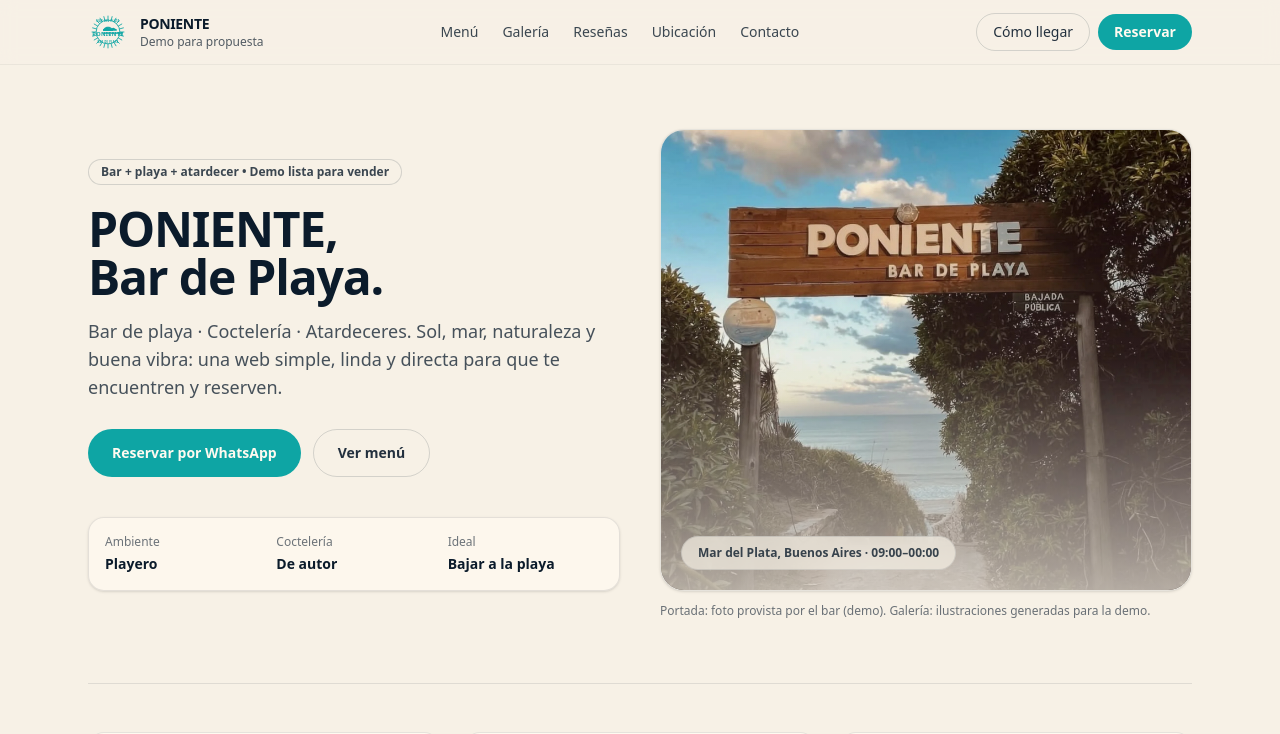
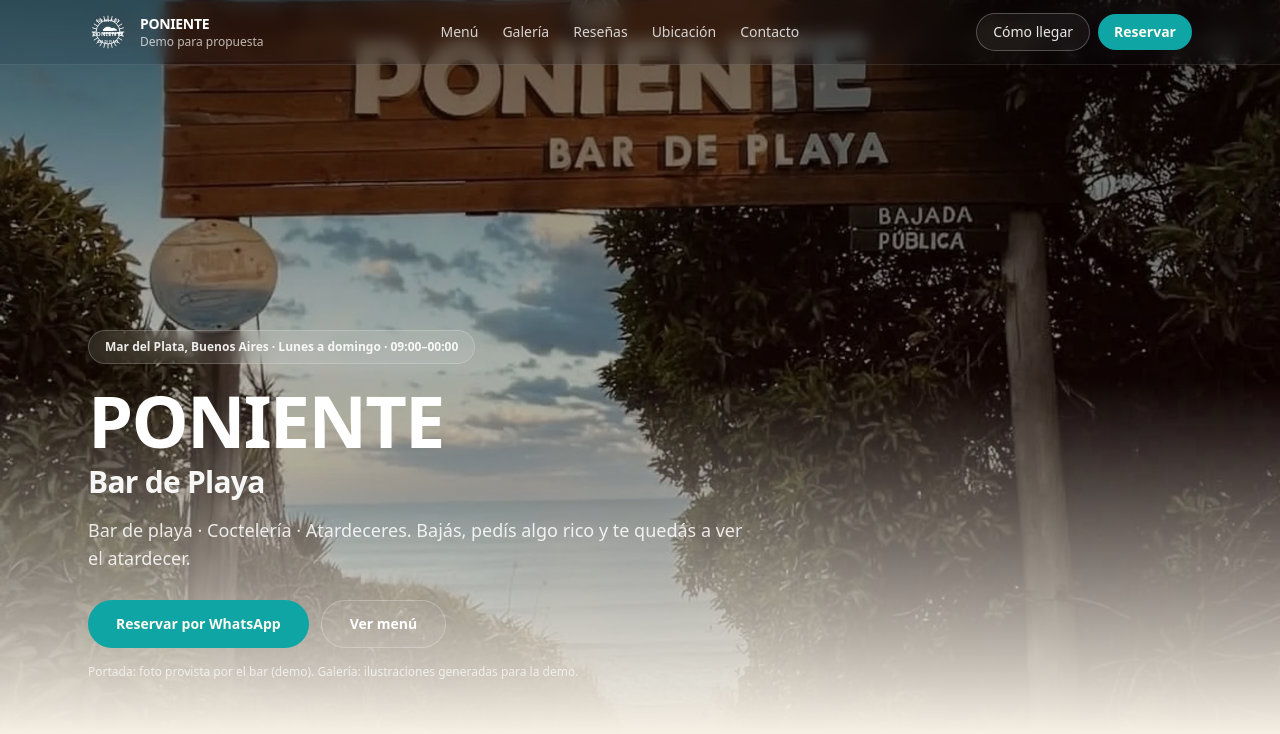
Before and after one commit to octapf/poniente-demo, a Next.js app: page / in a window 1280 px wide. Shown: the top 734 px of the page. Built offline with nearby package versions, Linux system fonts and the light colour scheme.

Commit message:
Full-bleed hero and modern typography

```diff
--- a/src/app/globals.css
+++ b/src/app/globals.css
@@ -17,6 +17,16 @@
   --color-accent-foreground: var(--accent-foreground);
   --font-sans: var(--font-geist-sans);
   --font-mono: var(--font-geist-mono);
+  --font-display: var(--font-display);
+}
+
+html {
+  scroll-behavior: smooth;
+}
+
+.font-display {
+  font-family: var(--font-display), var(--font-sans), ui-sans-serif, system-ui,
+    sans-serif;
 }
 
 @media (prefers-color-scheme: dark) {
--- a/src/app/layout.tsx
+++ b/src/app/layout.tsx
@@ -1,5 +1,5 @@
 import type { Metadata } from "next";
-import { Geist, Geist_Mono } from "next/font/google";
+import { Geist, Geist_Mono, Sora } from "next/font/google";
 import "./globals.css";
 import { siteMock } from "@/lib/siteMock";
 
@@ -10,6 +10,11 @@ const geistSans = Geist({
 
 const geistMono = Geist_Mono({
   variable: "--font-geist-mono",
+  subsets: ["latin"],
+});
+
+const soraDisplay = Sora({
+  variable: "--font-display",
   subsets: ["latin"],
 });
 
@@ -35,7 +40,7 @@ export default function RootLayout({
   return (
     <html lang="es">
       <body
-        className={`${geistSans.variable} ${geistMono.variable} antialiased`}
+        className={`${geistSans.variable} ${geistMono.variable} ${soraDisplay.variable} antialiased`}
       >
         {children}
       </body>
--- a/src/app/page.tsx
+++ b/src/app/page.tsx
@@ -12,6 +12,8 @@ const { mapsLink: MAPS_LINK, mapsEmbed: MAPS_EMBED } = buildGoogleMapsUrls(
 );
 
 export default function Home() {
+  const heroTitle = siteMock.brand.name.split(",")[0] || siteMock.brand.name;
+
   return (
     <div className="min-h-screen bg-background text-foreground">
       <a
@@ -21,30 +23,30 @@ export default function Home() {
         Saltar al contenido
       </a>
 
-      <header className="sticky top-0 z-40 border-b border-black/5 bg-background/80 backdrop-blur supports-[backdrop-filter]:bg-background/60">
+      <header className="fixed inset-x-0 top-0 z-50 border-b border-white/10 bg-foreground/15 text-white backdrop-blur supports-[backdrop-filter]:bg-foreground/10">
         <div className="mx-auto flex max-w-6xl items-center justify-between gap-3 px-4 py-3 sm:px-6">
           <div className="flex items-center gap-3">
-            <PonienteLogo className="h-10 w-10 text-accent" />
+            <PonienteLogo className="h-10 w-10 text-white" />
             <div className="leading-tight">
               <p className="text-sm font-semibold tracking-tight">PONIENTE</p>
-              <p className="text-xs text-foreground/70">{siteMock.brand.subtitle}</p>
+              <p className="text-xs text-white/70">{siteMock.brand.subtitle}</p>
             </div>
           </div>
 
-          <nav className="hidden items-center gap-6 text-sm text-foreground/80 md:flex">
-            <a className="hover:text-foreground" href="#menu">
+          <nav className="hidden items-center gap-6 text-sm text-white/80 md:flex">
+            <a className="hover:text-white" href="#menu">
               Menú
             </a>
-            <a className="hover:text-foreground" href="#galeria">
+            <a className="hover:text-white" href="#galeria">
               Galería
             </a>
-            <a className="hover:text-foreground" href="#resenas">
+            <a className="hover:text-white" href="#resenas">
               Reseñas
             </a>
-            <a className="hover:text-foreground" href="#ubicacion">
+            <a className="hover:text-white" href="#ubicacion">
               Ubicación
             </a>
-            <a className="hover:text-foreground" href="#contacto">
+            <a className="hover:text-white" href="#contacto">
               Contacto
             </a>
           </nav>
@@ -54,7 +56,7 @@ export default function Home() {
               href={MAPS_LINK}
               target="_blank"
               rel="noreferrer"
-              className="hidden rounded-full border border-foreground/15 px-4 py-2 text-sm font-medium text-foreground/90 hover:border-foreground/25 hover:text-foreground sm:inline-flex"
+              className="hidden rounded-full border border-white/25 bg-white/5 px-4 py-2 text-sm font-medium text-white/90 hover:bg-white/10 sm:inline-flex"
             >
               Cómo llegar
             </a>
@@ -70,18 +72,31 @@ export default function Home() {
         </div>
       </header>
 
-      <main id="contenido" className="mx-auto max-w-6xl px-4 sm:px-6">
-        <section className="grid items-center gap-10 py-12 md:grid-cols-2 md:py-16">
-          <div>
-            <p className="inline-flex items-center rounded-full border border-foreground/15 bg-background px-3 py-1 text-xs font-semibold text-foreground/80">
-              Bar + playa + atardecer • Demo lista para vender
+      <section className="relative isolate w-full">
+        <div className="relative h-[92vh] min-h-[640px] w-full">
+          <Image
+            src={siteMock.gallery.hero}
+            alt="Portada del bar"
+            fill
+            priority
+            sizes="100vw"
+            className="object-cover"
+          />
+          <div className="absolute inset-0 bg-gradient-to-b from-black/55 via-black/25 to-background" />
+          <div className="absolute inset-0">
+            <div className="mx-auto flex h-full max-w-6xl flex-col justify-end px-4 pb-14 pt-28 sm:px-6">
+              <p className="inline-flex w-fit items-center gap-2 rounded-full border border-white/20 bg-white/10 px-4 py-2 text-xs font-semibold text-white/90 backdrop-blur">
+                {siteMock.brand.city} · {siteMock.hours.days} · {siteMock.hours.open}–{siteMock.hours.close}
               </p>
-            <h1 className="mt-5 text-balance text-4xl font-semibold tracking-tight sm:text-5xl">
-              {siteMock.brand.name}
+
+              <h1 className="font-display mt-5 max-w-3xl text-balance text-5xl font-extrabold tracking-tight text-white sm:text-7xl">
+                {heroTitle}
               </h1>
-            <p className="mt-4 text-pretty text-lg text-foreground/75">
-              {siteMock.brand.tagline}. Sol, mar, naturaleza y buena vibra: una
-              web simple, linda y directa para que te encuentren y reserven.
+              <p className="font-display mt-2 text-2xl font-semibold tracking-tight text-white/95 sm:text-3xl">
+                Bar de Playa
+              </p>
+              <p className="mt-4 max-w-2xl text-pretty text-base leading-7 text-white/85 sm:text-lg">
+                {siteMock.brand.tagline}. Bajás, pedís algo rico y te quedás a ver el atardecer.
               </p>
 
               <div className="mt-7 flex flex-col gap-3 sm:flex-row">
@@ -89,57 +104,25 @@ export default function Home() {
                   href={siteMock.links.whatsapp}
                   target="_blank"
                   rel="noreferrer"
-                className="inline-flex h-12 items-center justify-center rounded-full bg-accent px-6 text-sm font-semibold text-accent-foreground hover:opacity-90"
+                  className="inline-flex h-12 items-center justify-center rounded-full bg-accent px-7 text-sm font-semibold text-accent-foreground hover:opacity-90"
                 >
                   Reservar por WhatsApp
                 </a>
                 <a
                   href="#menu"
-                className="inline-flex h-12 items-center justify-center rounded-full border border-foreground/15 px-6 text-sm font-semibold text-foreground/90 hover:border-foreground/25 hover:text-foreground"
+                  className="inline-flex h-12 items-center justify-center rounded-full border border-white/25 bg-white/5 px-7 text-sm font-semibold text-white hover:bg-white/10"
                 >
                   Ver menú
                 </a>
               </div>
 
-            <dl className="mt-10 grid grid-cols-3 gap-4 rounded-2xl border border-foreground/10 bg-surface/70 p-4 shadow-sm">
-              <div>
-                <dt className="text-xs font-medium text-foreground/60">Ambiente</dt>
-                <dd className="mt-1 text-sm font-semibold">Playero</dd>
-              </div>
-              <div>
-                <dt className="text-xs font-medium text-foreground/60">Coctelería</dt>
-                <dd className="mt-1 text-sm font-semibold">De autor</dd>
-              </div>
-              <div>
-                <dt className="text-xs font-medium text-foreground/60">Ideal</dt>
-                <dd className="mt-1 text-sm font-semibold">Bajar a la playa</dd>
-              </div>
-            </dl>
-          </div>
-
-          <div className="relative">
-            <div className="absolute inset-0 -z-10 rounded-3xl bg-gradient-to-b from-accent to-transparent opacity-10" />
-            <div className="relative overflow-hidden rounded-3xl border border-foreground/10 bg-surface shadow-sm">
-              <div className="relative h-[420px] w-full sm:h-[460px]">
-                <Image
-                  src={siteMock.gallery.hero}
-                  alt="Portada del bar (demo)"
-                  fill
-                  priority
-                  sizes="(min-width: 1024px) 520px, 100vw"
-                  className="object-cover"
-                />
-                <div className="absolute inset-0 bg-gradient-to-t from-background/70 via-background/10 to-transparent" />
-                <div className="absolute bottom-0 left-0 right-0 p-5">
-                  <div className="inline-flex max-w-full items-center gap-2 rounded-full border border-foreground/10 bg-background/70 px-4 py-2 text-xs font-semibold text-foreground/80 backdrop-blur">
-                    {siteMock.brand.city} · {siteMock.hours.open}–{siteMock.hours.close}
+              <p className="mt-4 text-xs text-white/70">{siteMock.gallery.note}</p>
             </div>
           </div>
         </div>
-            </div>
-            <p className="mt-3 text-xs text-foreground/60">{siteMock.gallery.note}</p>
-          </div>
       </section>
+
+      <main id="contenido" className="mx-auto max-w-6xl px-4 py-10 sm:px-6">
 
         <section className="grid gap-6 border-t border-foreground/10 py-12 md:grid-cols-3">
           {[
@@ -166,7 +149,7 @@ export default function Home() {
           ))}
         </section>
 
-        <section id="menu" className="border-t border-foreground/10 py-14">
+        <section id="menu" className="scroll-mt-24 border-t border-foreground/10 py-14">
           <div className="flex flex-col gap-3 sm:flex-row sm:items-end sm:justify-between">
             <div>
               <h2 className="text-2xl font-semibold tracking-tight">Menú (muestra)</h2>
@@ -205,7 +188,7 @@ export default function Home() {
           </div>
         </section>
 
-        <section id="galeria" className="border-t border-foreground/10 py-14">
+        <section id="galeria" className="scroll-mt-24 border-t border-foreground/10 py-14">
           <h2 className="text-2xl font-semibold tracking-tight">Galería (demo)</h2>
           <p className="mt-2 max-w-2xl text-sm text-foreground/75">
             Para esta muestra uso imágenes ilustrativas propias. Si los dueños
@@ -230,10 +213,7 @@ export default function Home() {
           </div>
         </section>
 
-        <section
-          id="resenas"
-          className="border-t border-foreground/10 py-14"
-        >
+        <section id="resenas" className="scroll-mt-24 border-t border-foreground/10 py-14">
           <div className="grid gap-6 md:grid-cols-3">
             <div className="md:col-span-1">
               <h2 className="text-2xl font-semibold tracking-tight">
@@ -266,7 +246,7 @@ export default function Home() {
           </div>
         </section>
 
-        <section id="ubicacion" className="border-t border-foreground/10 py-14">
+        <section id="ubicacion" className="scroll-mt-24 border-t border-foreground/10 py-14">
           <div className="grid gap-10 md:grid-cols-2">
             <div>
               <h2 className="text-2xl font-semibold tracking-tight">Ubicación</h2>
@@ -321,7 +301,7 @@ export default function Home() {
           </div>
         </section>
 
-        <section id="contacto" className="border-t border-foreground/10 py-14">
+        <section id="contacto" className="scroll-mt-24 border-t border-foreground/10 py-14">
           <div className="rounded-3xl border border-foreground/10 bg-gradient-to-b from-foreground/5 to-transparent p-8 md:p-10">
             <div className="grid gap-8 md:grid-cols-2 md:items-center">
               <div>
```
Lines whose indentation alone changed are shown as unchanged.
